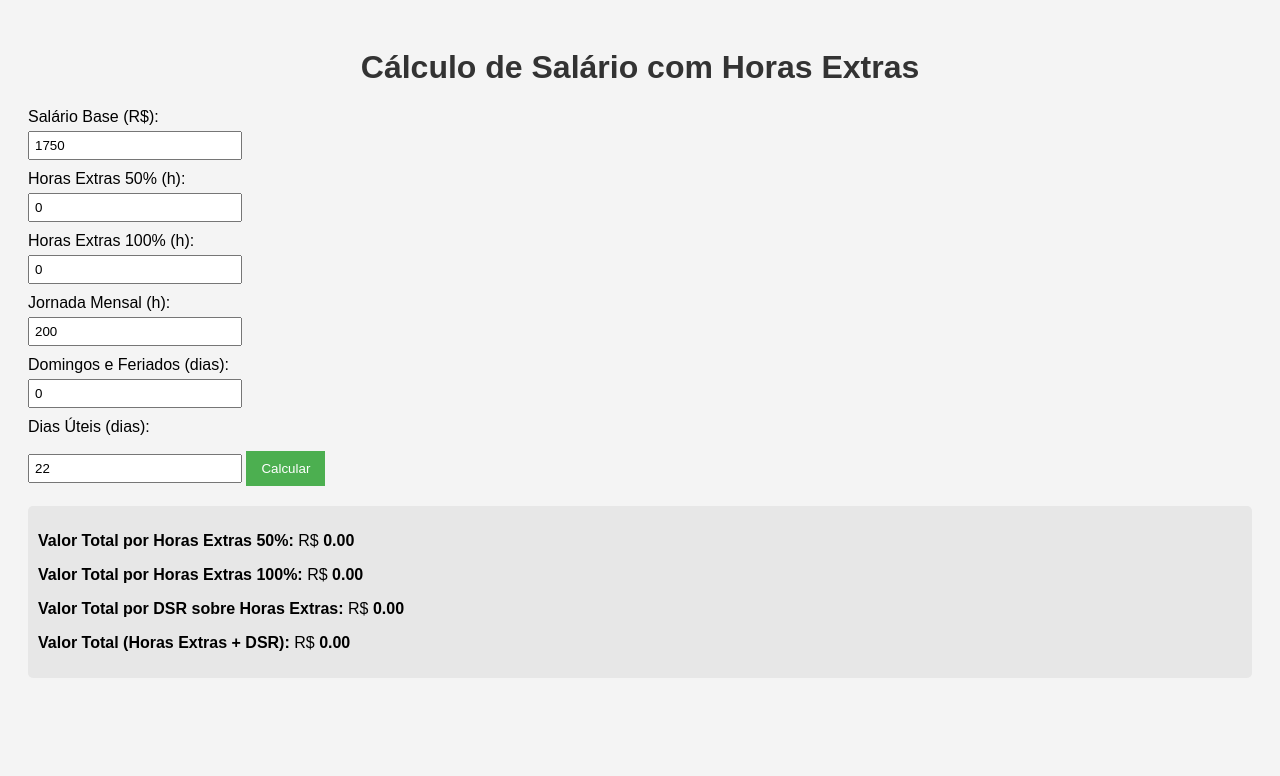
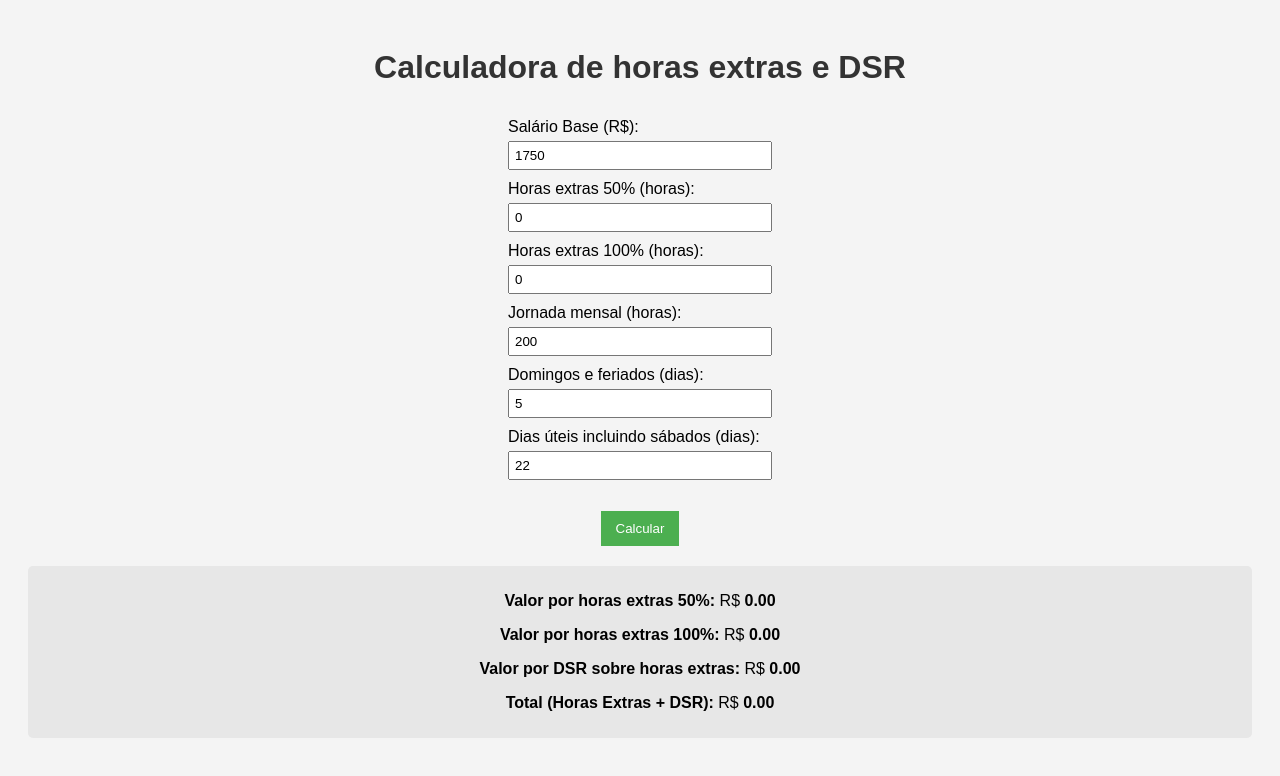
Before and after one commit to stefanodefaria/horas-extras-dsr, a plain HTML site: page index.html in a window 1280 px wide. Both pictures are taken after a click on the button "Calcular". Drawn offline with Linux system fonts and the light colour scheme.

Commit message:
melhorias

```diff
--- a/index.html
+++ b/index.html
@@ -3,17 +3,22 @@
 <head>
     <meta charset="UTF-8">
     <meta name="viewport" content="width=device-width, initial-scale=1.0">
-    <title>Cálculo de Salário com Horas Extras</title>
+    <title>Calculadora de horas extras e DSR</title>
     <style>
         body {
             font-family: Arial, sans-serif;
             padding: 20px;
             background-color: #f4f4f4;
+            text-align: center;
         }
         h1 {
             text-align: center;
             color: #333;
         }
+	form {
+            display: inline-block;
+            text-align: left;
+	}
         label {
             display: block;
             margin-top: 10px;
@@ -21,7 +26,7 @@
         input {
             padding: 5px;
             margin-top: 5px;
-            width: 200px;
+            width: 250px;
         }
         button {
             background-color: #4CAF50;
@@ -46,39 +51,39 @@
     </style>
 </head>
 <body>
-    <h1>Cálculo de Salário com Horas Extras</h1>
-    <form id="calculoForm">
+    <h1>Calculadora de horas extras e DSR</h1>
+    <form id="calculoForm" >
         <label for="salario">Salário Base (R$):</label>
-        <input type="number" id="salario" value="1750" min="0" step="0.01" required>
+        <input type="number" id="salario" value="1750" min="0" step="1" required>
 
-        <label for="horasExtras50">Horas Extras 50% (h):</label>
-        <input type="number" id="horasExtras50" value="0" min="0" step="0.01" required>
+        <label for="horasExtras50">Horas extras 50% (horas):</label>
+        <input type="number" id="horasExtras50" value="0" min="0" step="0.1" required>
 
-        <label for="horasExtras100">Horas Extras 100% (h):</label>
-        <input type="number" id="horasExtras100" value="0" min="0" step="0.01" required>
+        <label for="horasExtras100">Horas extras 100% (horas):</label>
+        <input type="number" id="horasExtras100" value="0" min="0" step="0.1" required>
 
-        <label for="jornadaMensal">Jornada Mensal (h):</label>
-        <input type="number" id="jornadaMensal" value="200" min="0" step="0.01" required>
+        <label for="jornadaMensal">Jornada mensal (horas):</label>
+        <input type="number" id="jornadaMensal" value="200" min="0" step="0.1" required>
 
-        <label for="domingosFeriados">Domingos e Feriados (dias):</label>
-        <input type="number" id="domingosFeriados" value="0" min="0" step="1" required>
+        <label for="domingosFeriados">Domingos e feriados (dias):</label>
+        <input type="number" id="domingosFeriados" value="5" min="0" step="1" required>
 
-        <label for="diasUteis">Dias Úteis (dias):</label>
+        <label for="diasUteis">Dias úteis incluindo sábados (dias):</label>
         <input type="number" id="diasUteis" value="22" min="0" step="1" required>
 
-        <button type="button" onclick="calcular()">Calcular</button>
     </form>
+    </p>
+    <button type="button" onclick="calcular()">Calcular</button>
 
     <div id="resultados" class="result" style="display: none;">
-        <p><span>Valor Total por Horas Extras 50%:</span> R$ <span id="totalExtras50">0,00</span></p>
-        <p><span>Valor Total por Horas Extras 100%:</span> R$ <span id="totalExtras100">0,00</span></p>
-        <p><span>Valor Total por DSR sobre Horas Extras:</span> R$ <span id="totalDSR">0,00</span></p>
-        <p><span>Valor Total (Horas Extras + DSR):</span> R$ <span id="totalGeral">0,00</span></p>
+        <p><span>Valor por horas extras 50%:</span> R$ <span id="totalExtras50">0,00</span></p>
+        <p><span>Valor por horas extras 100%:</span> R$ <span id="totalExtras100">0,00</span></p>
+        <p><span>Valor por DSR sobre horas extras:</span> R$ <span id="totalDSR">0,00</span></p>
+        <p><span>Total (Horas Extras + DSR):</span> R$ <span id="totalGeral">0,00</span></p>
     </div>
 
     <script>
         function calcular() {
-            // Obtendo os valores dos inputs
             const salarioBase = parseFloat(document.getElementById('salario').value);
             const horasExtras50 = parseFloat(document.getElementById('horasExtras50').value);
             const horasExtras100 = parseFloat(document.getElementById('horasExtras100').value);
@@ -87,32 +92,25 @@
             const diasUteis = parseInt(document.getElementById('diasUteis').value);
 
             // Validando se os valores são positivos
-            if (salarioBase < 0 || horasExtras50 < 0 || horasExtras100 < 0 || jornadaMensal <= 0 || domingosFeriados < 0 || diasUteis <= 0) {
+            if (isNaN(salarioBase) || isNaN(horasExtras50) || isNaN(horasExtras100) ||
+		    isNaN(jornadaMensal) || isNaN(domingosFeriados) || isNaN(diasUteis) ||
+		    salarioBase < 0 || horasExtras50 < 0 || horasExtras100 < 0 ||
+		    jornadaMensal <= 0 || domingosFeriados < 0 || diasUteis <= 0) {
                 alert("Por favor, insira valores válidos.");
                 return;
             }
 
-            // Calculando o valor da hora base
             const valorHora = salarioBase / jornadaMensal;
-
-            // Calculando os valores das horas extras
             const valorExtras50 = horasExtras50 * valorHora * 1.5;
             const valorExtras100 = horasExtras100 * valorHora * 2;
-
-            // Calculando o DSR sobre as horas extras
             const totalExtras = valorExtras50 + valorExtras100;
             const dsrSobreExtras = totalExtras * (domingosFeriados / diasUteis);
-
-            // Calculando o valor total (horas extras + DSR)
             const totalGeral = totalExtras + dsrSobreExtras;
 
-            // Exibindo os resultados
             document.getElementById('totalExtras50').textContent = valorExtras50.toFixed(2);
             document.getElementById('totalExtras100').textContent = valorExtras100.toFixed(2);
             document.getElementById('totalDSR').textContent = dsrSobreExtras.toFixed(2);
             document.getElementById('totalGeral').textContent = totalGeral.toFixed(2);
-
-            // Exibindo os resultados
             document.getElementById('resultados').style.display = 'block';
         }
     </script>
```
Also changed, not shown: 1 other file.
